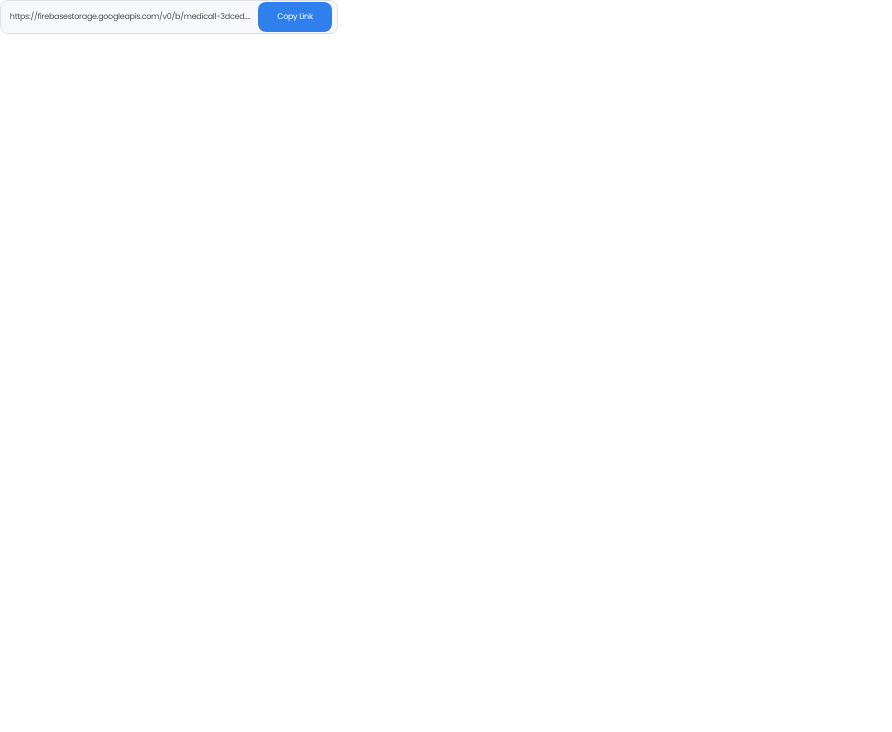
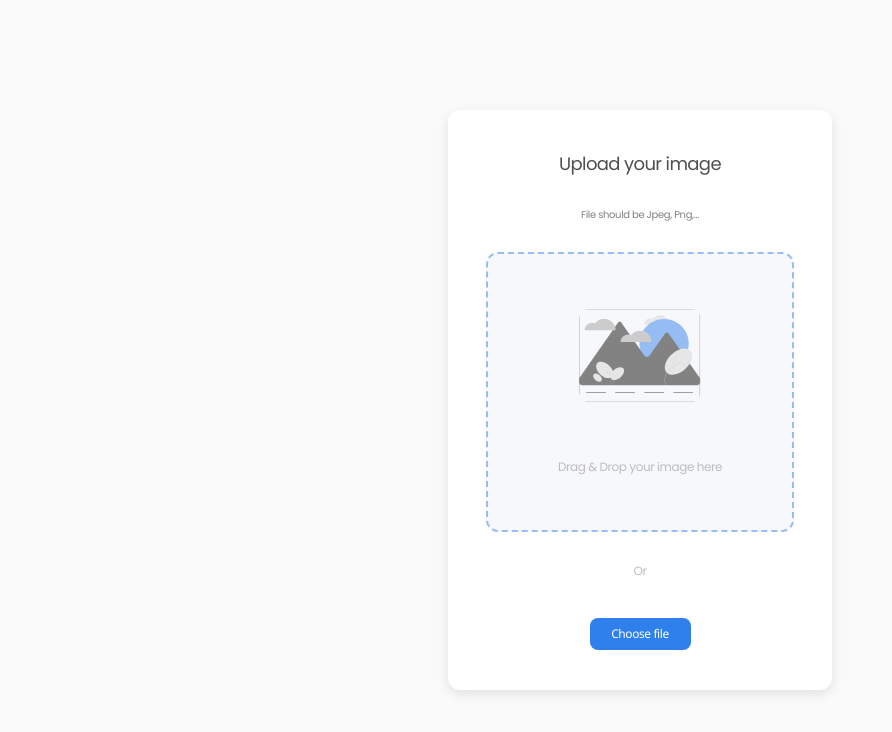
Before and after one commit to Kuroikuma/image_uploader-app, a React (Create React App) app: page / in a window 1280 px wide. Shown: the top 732 px of the page, without its empty margins (0-892 px from the left). Built offline with nearby package versions, Linux system fonts and the light colour scheme.

Commit message:
feat(Root):Creacion Card y ajuses necesario para la adaptabilidad de la card

```diff
--- a/src/app/components/bottom/button.jsx
+++ b/src/app/components/bottom/button.jsx
@@ -6,8 +6,13 @@ export const Button = () => {
   const [copySuccess, setCopySuccess] = useState('')
   const { isUploaded, file } = useContext(Context)
   const textRef = useRef(null)
+  const hiddenFileInput = useRef(null)
 
-  function copyToClipboard(e) {
+  function handleClick() {
+    hiddenFileInput.current.click()
+  }
+
+  const copyToClipboard = (e) => {
     console.log(textRef)
     textRef.current.select()
     document.execCommand('copy')
@@ -17,16 +22,21 @@ export const Button = () => {
   return (
     <>
       {isUploaded ? (
-        <div className={style.container}>
-          <input
-            readOnly={false}
-            ref={textRef}
-            value=" https://firebasestorage.googleapis.com/v0/b/medicall-3dced.appspot.com/o/25May2021124156Portada%20VACIA%20copia.jpg?alt=media&token=f96967fd-4ec7-4f47-b3dc-28ad102dacc2"
-          />
-          <button onClick={copyToClipboard}>Copy Link</button>
+        <>
+          <div className={style.container}>
+            <input readOnly ref={textRef} value={file} />
+            <button onClick={copyToClipboard}>Copy Link</button>
+          </div>
+          <p className={style.p}>{copySuccess}</p>
+        </>
+      ) : (
+        <div className={style.container2}>
+          <p>Or</p>
+          <button onClick={handleClick} type="button" className={style.button}>
+            Choose file
+          </button>
+          <input ref={hiddenFileInput} type="file" className={style.none} />
         </div>
-      ) : (
-        <button className={style.button}>Choose file</button>
       )}
     </>
   )
--- a/src/app/components/bottom/button.module.css
+++ b/src/app/components/bottom/button.module.css
@@ -2,8 +2,13 @@
   width: 101px;
   height: 31.98px;
   border: none;
+  cursor: pointer;
   background: #2f80ed;
   border-radius: 8px;
+  transition: all 0.5s ease 0s;
+}
+.button:hover {
+  background: #1a5bb1;
 }
 .button {
   font-family: Noto Sans;
@@ -27,6 +32,23 @@
   align-items: center;
   padding-left: 5px;
   padding-right: 5px;
+}
+.container2 {
+  height: 11vh;
+  display: flex;
+  flex-direction: column;
+  justify-content: space-between;
+  align-items: center;
+}
+.container2 p {
+  font-family: Poppins;
+  font-style: normal;
+  font-weight: 500;
+  font-size: 12px;
+  line-height: 18px;
+  text-align: center;
+  letter-spacing: -0.035em;
+  color: #bdbdbd;
 }
 .container input {
   width: 75%;
@@ -65,3 +87,16 @@
   letter-spacing: -0.035em;
   color: #ffffff;
 }
+.p {
+  width: 338px;
+  font-family: Poppins;
+  font-style: normal;
+  font-weight: 500;
+  font-size: 15px;
+  line-height: 24px;
+  letter-spacing: -0.035em;
+  color: #4f4f4f;
+}
+.none {
+  display: none;
+}
--- a/src/app/components/dropzone/dropzone.js
+++ b/src/app/components/dropzone/dropzone.js
@@ -1,30 +1,43 @@
 import React, { useCallback, useContext } from 'react'
 import Context from './../../context/app.context'
+import image from '../../../assets/image.svg'
+import style from './dropzone.module.css'
 import { useDropzone } from 'react-dropzone'
 import { useFileStorage } from './useFileStorage'
 
-export function DropzoneFile () {
+export function DropzoneFile() {
   const [fileHandler] = useFileStorage()
-  const { file, setIsLoading } = useContext(Context)
-  const onDrop = useCallback((acceptedFiles) => {
-    acceptedFiles && acceptedFiles.map((file) => {
-      setIsLoading(true)
-      return fileHandler(file)
-    })
-  }, [fileHandler, setIsLoading])
+  const { file, setIsLoading, isUploaded } = useContext(Context)
+  const onDrop = useCallback(
+    (acceptedFiles) => {
+      acceptedFiles &&
+        acceptedFiles.map((file) => {
+          setIsLoading(true)
+          return fileHandler(file)
+        })
+    },
+    [fileHandler, setIsLoading]
+  )
   const { getRootProps, getInputProps, isDragActive } = useDropzone({ onDrop })
 
   return (
-    <div {...getRootProps()}>
+    <div
+      className={
+        isUploaded
+          ? `${style.container} ${style.Uploaded}`
+          : `${style.container}`
+      }
+      {...getRootProps()}
+    >
       <input {...getInputProps()} />
-      {isDragActive
-        ? (
-          <p>Drop the files here ...</p>
-          )
-        : (
-          <p>Drag 'n' drop some files here, or click to select files</p>
-          )}
-      {file ? <img src={file} alt='FileStorage' /> : null}
+      {isUploaded ? (
+        <img src={file} alt="FileStorage" />
+      ) : (
+        <>
+          <img id={style.back_img} src={image} alt="background" />
+          <p>Drag & Drop your image here</p>
+        </>
+      )}
     </div>
   )
 }
--- a/src/app/components/dropzone/dropzone.module.css
+++ b/src/app/components/dropzone/dropzone.module.css
@@ -0,0 +1,36 @@
+.container {
+  width: 80%;
+  height: 35vh;
+  background: #f6f8fb;
+  border: 2px dashed #97bef4;
+  box-sizing: border-box;
+  border-radius: 12px;
+  display: flex;
+  flex-direction: column;
+  justify-content: space-evenly;
+  align-items: center;
+}
+.Uploaded {
+  border: none;
+  border-radius: 12px;
+  background-color: transparent;
+}
+.container img {
+  width: 100%;
+  object-fit: contain;
+  border-radius: 12px;
+  box-sizing: border-box;
+}
+.container p {
+  font-family: Poppins;
+  font-style: normal;
+  font-weight: 500;
+  font-size: 12px;
+  line-height: 18px;
+  letter-spacing: -0.035em;
+  color: #bdbdbd;
+}
+#back_img {
+  width: 40%;
+  height: auto;
+}
--- a/src/app/components/dropzone/useFileStorage.js
+++ b/src/app/components/dropzone/useFileStorage.js
@@ -3,7 +3,7 @@ import { useContext } from 'react'
 import Context from '../../context/app.context'
 
 export const useFileStorage = () => {
-  const { setFile, setIsLoading } = useContext(Context)
+  const { setFile, setIsLoading, setIsUploaded } = useContext(Context)
   const fileHandler = async (fileProps) => {
     const file = fileProps
     const storegeRef = app.storage().ref()
@@ -12,6 +12,7 @@ export const useFileStorage = () => {
     const linkUrl = await filePath.getDownloadURL()
     setFile(linkUrl)
     setIsLoading(false)
+    setIsUploaded(true)
   }
   return [fileHandler]
 }
--- a/src/app/context/app.context.js
+++ b/src/app/context/app.context.js
@@ -5,7 +5,7 @@ const Context = createContext()
 export const AppProvider = ({ children }) => {
   const [file, setFile] = useState('')
   const [isLoading, setIsLoading] = useState(false)
-  const [isUploaded, setIsUploaded] = useState(true)
+  const [isUploaded, setIsUploaded] = useState(false)
   return (
     <Context.Provider
       value={{
--- a/src/app/page/page.jsx
+++ b/src/app/page/page.jsx
@@ -3,22 +3,22 @@ import { DropzoneFile } from '../components/dropzone/dropzone'
 import React, { useContext } from 'react'
 import Context from './../context/app.context'
 import { Button } from '../components/bottom/button'
+import { Title } from '../components/title/title'
+import { Loading } from '../components/loading/loading'
 
 export const Page = () => {
   const { isLoading } = useContext(Context)
   return (
-    <>
-      {/*
+    <div className={style.container}>
       {isLoading ? (
-        <p>Esta cargando</p>
+        <Loading />
       ) : (
-        <>
-          <h1 className={style.title}> Hola mundo</h1>
+        <div className={style.card}>
+          <Title />
           <DropzoneFile />
-        </>
+          <Button />
+        </div>
       )}
-      */}
-      <Button />
-    </>
+    </div>
   )
 }
--- a/src/app/page/page.module.css
+++ b/src/app/page/page.module.css
@@ -1,3 +1,24 @@
-.title{
+.title {
   color: aliceblue;
 }
+.container {
+  height: 100vh;
+  width: 100vw;
+  display: flex;
+  justify-content: center;
+  align-items: center;
+  background: #fafafb;
+}
+.card {
+  display: flex;
+  flex-direction: column;
+  align-items: center;
+  height: auto;
+  width: 30%;
+  gap: 30px;
+  padding-top: 40px;
+  padding-bottom: 40px;
+  background: #ffffff;
+  box-shadow: 0px 4px 12px rgba(0, 0, 0, 0.1);
+  border-radius: 12px;
+}
```
